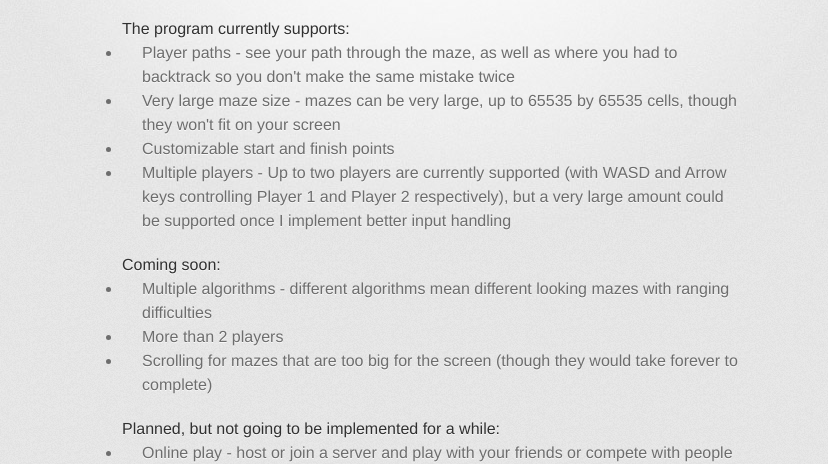
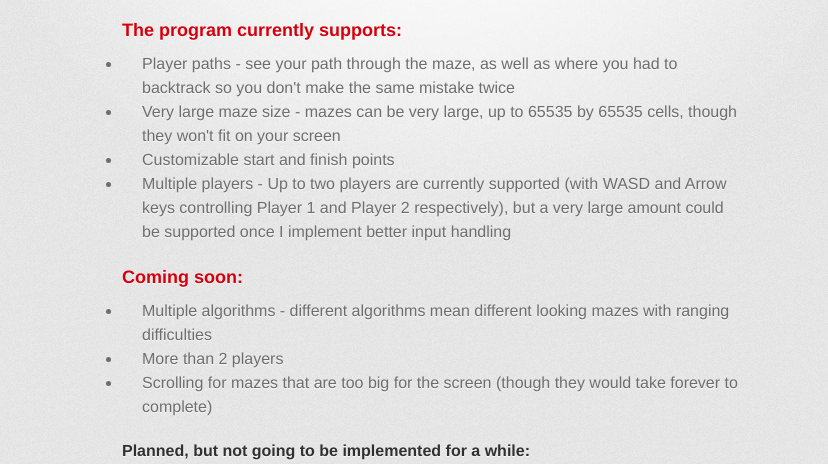
Before and after one commit to impulse985/MazeGame, a plain HTML site: page index.html in a window 1280 px wide. Shown: the part 346-810 px from the top of the page, without its empty margins (208-1036 px from the left). Drawn offline with Linux system fonts and the light colour scheme; a web font is replaced by a local one.

Commit message:
Update index.html

```diff
--- a/index.html
+++ b/index.html
@@ -36,7 +36,7 @@
 
 <p>A Java application that generates mazes and lets the user solve them. </p>
 
-<h5>
+<h3>
 <a id="the-program-currently-supports" class="anchor" href="#the-program-currently-supports" aria-hidden="true"><span class="octicon octicon-link"></span></a>The program currently supports:</h5>
 
 <ul>
@@ -46,7 +46,7 @@
 <li>Multiple players - Up to two players are currently supported (with WASD and Arrow keys controlling Player 1 and Player 2 respectively), but a very large amount could be supported once I implement better input handling</li>
 </ul>
 
-<h5>
+<h3>
 <a id="coming-soon" class="anchor" href="#coming-soon" aria-hidden="true"><span class="octicon octicon-link"></span></a>Coming soon:</h5>
 
 <ul>
@@ -55,7 +55,7 @@
 <li>Scrolling for mazes that are too big for the screen (though they would take forever to complete)</li>
 </ul>
 
-<h5>
+<h4>
 <a id="planned-but-not-going-to-be-implemented-for-a-while" class="anchor" href="#planned-but-not-going-to-be-implemented-for-a-while" aria-hidden="true"><span class="octicon octicon-link"></span></a>Planned, but not going to be implemented for a while:</h5>
 
 <ul>
```
